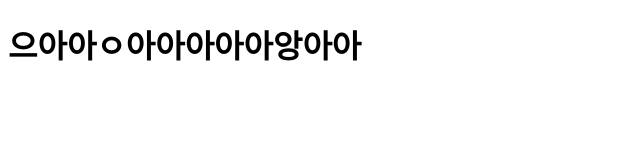
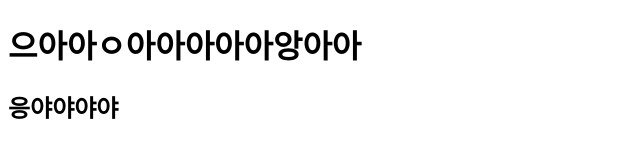
Before and after one commit to youhavetopay/2020-summer, a plain HTML site: page index.html in a window 1280 px wide. Shown: the whole page, without its empty margins (0-640 px from the left). Drawn offline with Linux system fonts and the light colour scheme.

Commit message:
커밋 테스트

```diff
--- a/index.html
+++ b/index.html
@@ -6,5 +6,6 @@
   </head>
   <body>
     <h1>으아아ㅇ아아아아아앙아아</h1>
+    <h2>응야야야야</h2>
   </body>
 </html>
```
